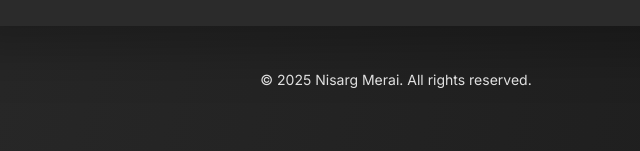
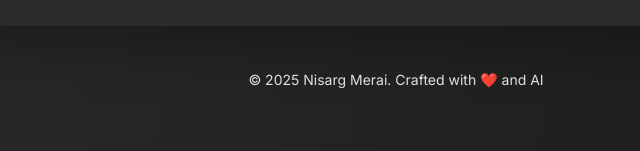
Before and after one commit to nisargmerai/nisargmerai.github.io, a plain HTML site: page index.html in a window 1280 px wide. Shown: the part 3228-3379 px from the top of the page, 404-1044 px from the left. Drawn offline with nearby package versions, Linux system fonts and the light colour scheme.

Commit message:
adding footer

```diff
--- a/index.html
+++ b/index.html
@@ -413,7 +413,7 @@
 
             <!-- Footer -->
             <footer class="text-center py-6 text-gray-600 text-sm">
-                <p>&copy; 2025 Nisarg Merai. All rights reserved.</p>
+                <p>&copy; 2025 Nisarg Merai. Crafted with <span style="color:#ffd700;">&#10084;&#65039;</span> and AI</p>
             </footer>
         </main>
     </div>
```
